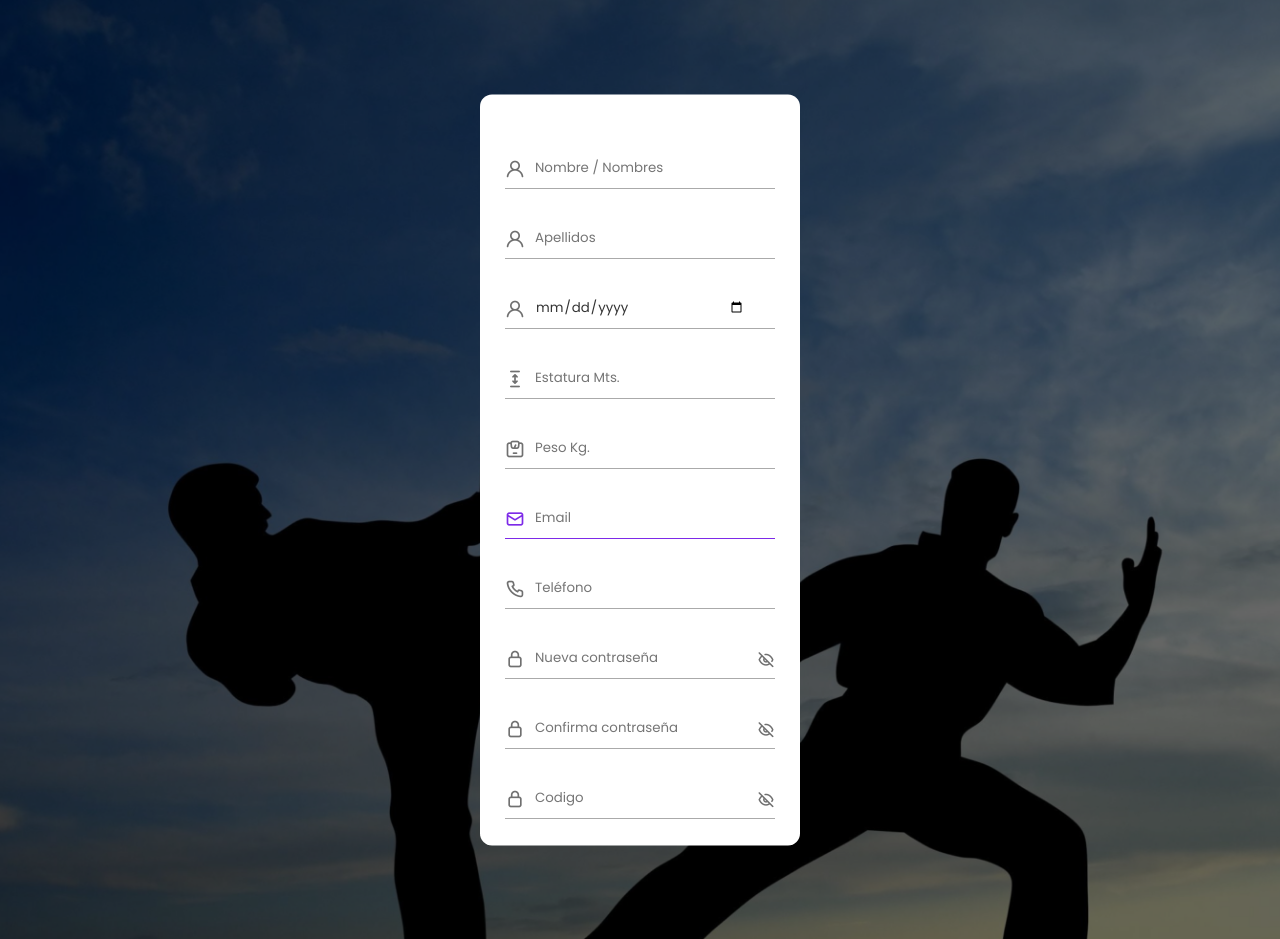
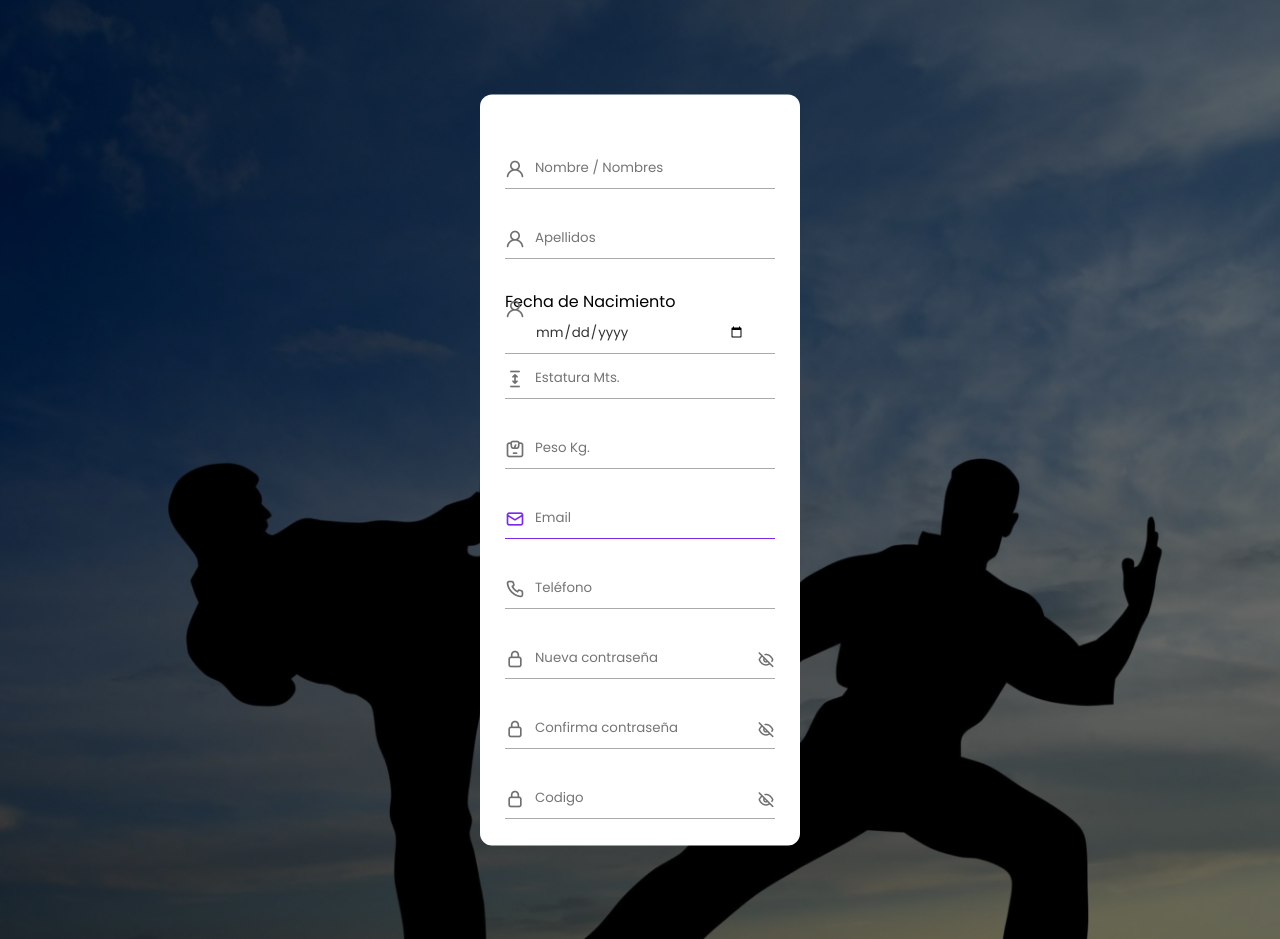
Before and after one commit to arturor19/seishinkan, a Django app: page /karate/signup/ in a window 1280 px wide. Run offline with Django 4.2, Linux system fonts and the light colour scheme; parts of the project's set-up code (start-up, migrations or seed data) failed here and were passed over.

Commit message:
Update signup.html

```diff
--- a/foliounico/karate/templates/signup.html
+++ b/foliounico/karate/templates/signup.html
@@ -258,6 +258,7 @@
               <i class="uil uil-user user"></i>
             </div>
             <div class="input_box">
+              <label for="id_fecha_de_nacimiento">Fecha de Nacimiento</label>
               {{ form.fecha_de_nacimiento   }}
               <i class="uil uil-user user"></i>
             </div>
```
